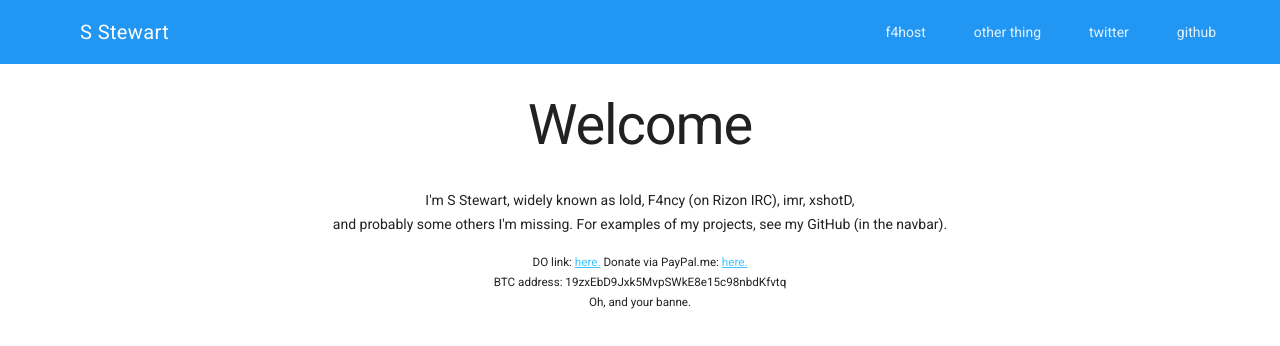
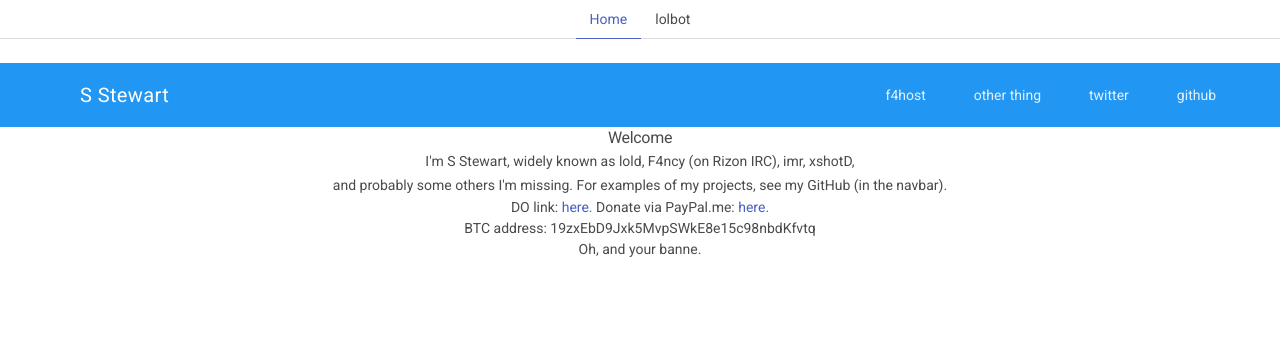
Before and after one commit to tildas-old-projects/tilda.github.io, a plain HTML site: page index.html in a window 1280 px wide. Drawn offline with nearby package versions, Linux system fonts and the light colour scheme.

Commit message:
lolbot: part of the banne network

```diff
--- a/index.html
+++ b/index.html
@@ -7,6 +7,7 @@
 <meta name="viewport" content="width=device-width, initial-scale=1.0, shrink-to-fit=no">
  <link rel="stylesheet" href="https://code.getmdl.io/1.2.1/material.blue-light_blue.min.css" />
  <link href="https://fonts.googleapis.com/css?family=Roboto" rel="stylesheet">
+ <link rel="stylesheet" href="https://cdnjs.cloudflare.com/ajax/libs/bulma/0.3.2/css/bulma.min.css" />
  <meta property="og:title" content="« S Stewart »">
  <meta property="og:image" content="https://file.house/G7h1.png">
 <meta property="og:description" content="This is a nice website.">
@@ -22,6 +23,12 @@
   }
  </style>
  </head>
+ <div class="tabs is-centered">
+  <ul>
+  <li class="is-active"><a href="#">Home</a></li>
+  <li><a href="https://lolbot.banne.club">lolbot</a></li>
+  </ul>
+</div>
  <!-- Uses a header that scrolls with the text, rather than staying locked at the top -->
  <div class="mdl-layout mdl-js-layout">
   <header class="mdl-layout__header mdl-layout__header--scroll">
```
